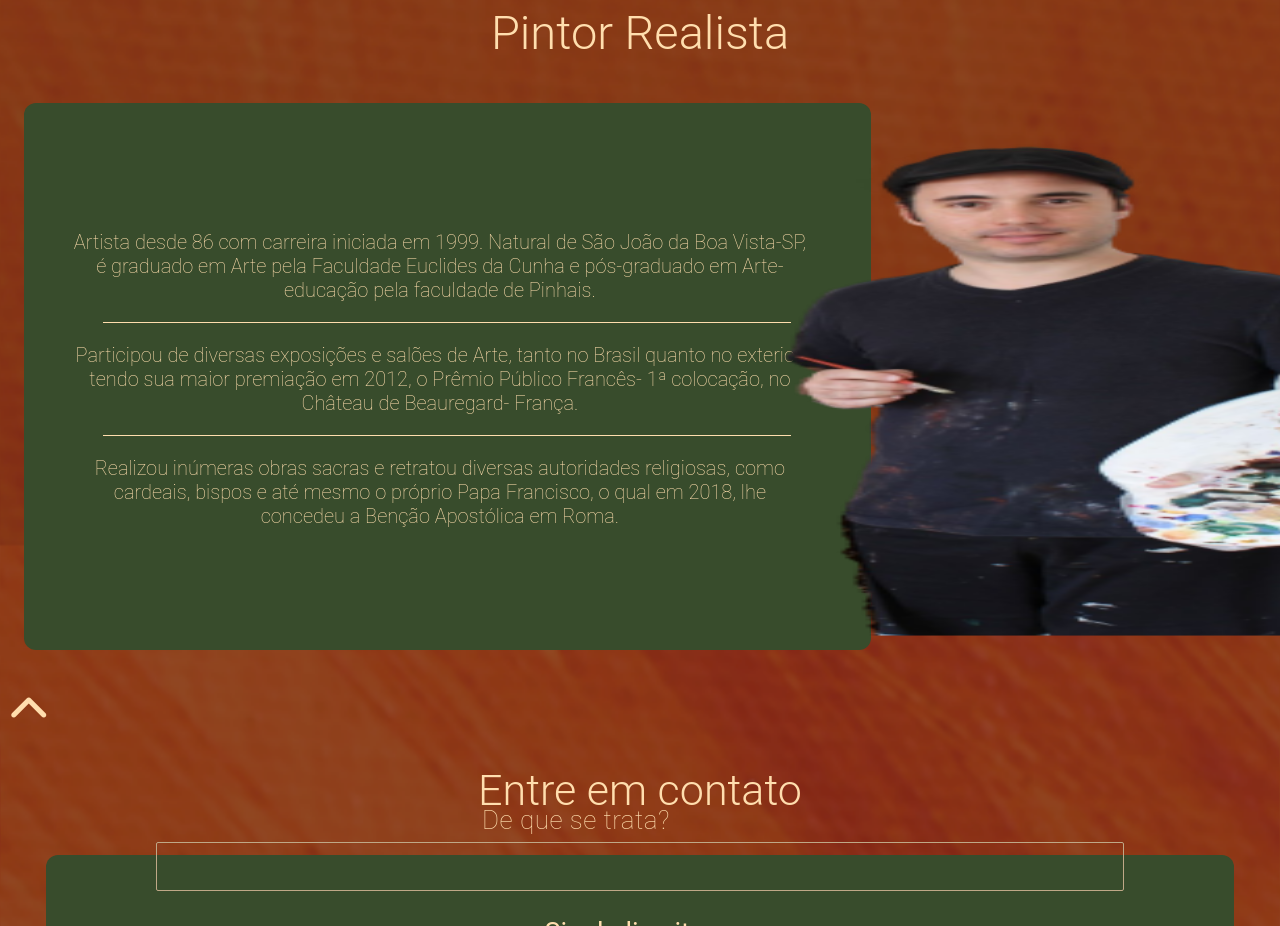
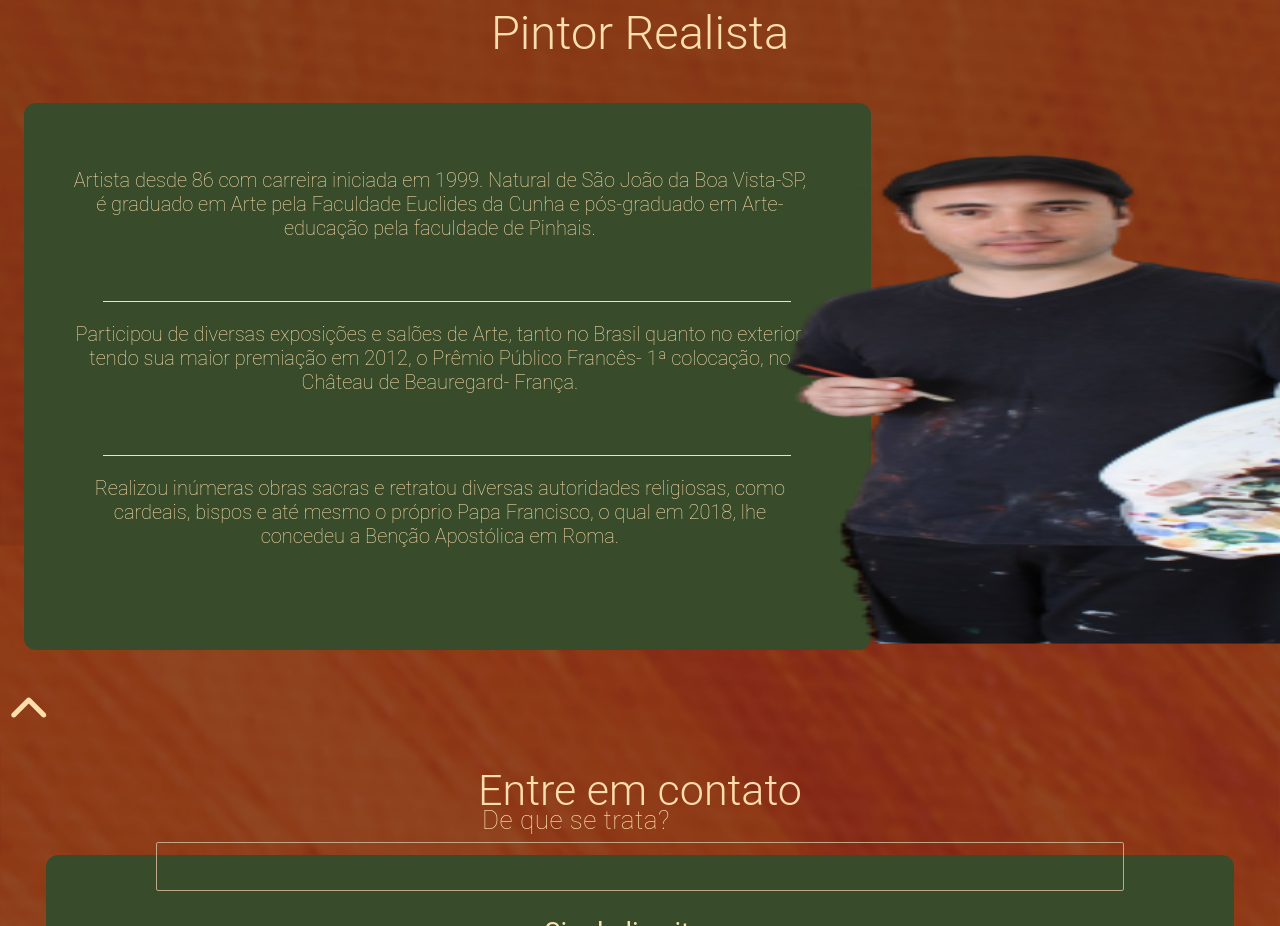
Before and after one commit to BCorbano/BCorbano.github.io, a website with bundled scripts: page index.html in a window 1280 px wide. Shown: the part 1720-2646 px from the top of the page. Built offline with nearby package versions, Linux system fonts and the light colour scheme; files whose address does not match are found by name.

Commit message:
classes update

```diff
--- a/index.html
+++ b/index.html
@@ -157,19 +157,19 @@
         <div id="bioWrap">
             <div class="card cardBio">
                 <div class="bioItem">
-                    <p>Artista desde 86 com carreira iniciada em 1999.
+                    <p class="bioText">Artista desde 86 com carreira iniciada em 1999.
                         Natural de São João da Boa Vista-SP, é graduado em Arte pela Faculdade Euclides da Cunha
                         e pós-graduado em Arte-educação pela faculdade de Pinhais.
                         </p>
                 </div> <div class="line"></div>
                 <div class="bioItem">
-                    <p>Participou de diversas exposições e salões de Arte, tanto no Brasil quanto no exterior,
+                    <p class="bioText">Participou de diversas exposições e salões de Arte, tanto no Brasil quanto no exterior,
                         tendo sua maior premiação em 2012, o Prêmio Público Francês- 1ª colocação,
                         no Château de Beauregard- França.
                     </p>
                 </div> <div class="line"></div>
                 <div class="bioItem">
-                    <p>Realizou inúmeras obras sacras e retratou diversas autoridades religiosas, como cardeais,
+                    <p class="bioText">Realizou inúmeras obras sacras e retratou diversas autoridades religiosas, como cardeais,
                         bispos e até mesmo o próprio Papa Francisco, o qual em 2018, lhe concedeu a
                         Benção Apostólica em Roma.
                     </p>
@@ -186,9 +186,9 @@
         <h2 id="contatoTitle">Entre em contato</h2>
         <!-- Alterar action e input hidden no deploy -->
         <form action="https://formsubmit.co/bcorbano@gmail.com" method="POST" class="card">
-            <div class="input dropdown">
+            <div class="input dropdown mdc-menu mdc-menu-surface"">
                 <label for="subject" class="inputLabel">De que se trata?</label>
-                <input class="mdc-menu mdc-menu-surface" id="subject">
+                <input class=" id="subject">
                 <ul class="mdc-list">
                     <li class="mdc-list-item" tabindex="0">
                         <span class="mdc-list-item__ripple"></span>
--- a/style.css
+++ b/style.css
@@ -487,6 +487,8 @@ button:hover {
     box-sizing: border-box;
 
     width: 30.07975460122699vw;
+    height: 60.02344665885111vh;
+    position: relative;
 
 
 }
@@ -508,9 +510,14 @@ button:hover {
     text-align: center;
     gap: 0.5rem;
 
-    max-height: 30vh;
+    height: 19.10550996483001vh;
 
     margin-left: 3.81129838231558vw;
+}
+
+.bioText {
+    font-size: 1.25rem;
+    font-stretch: expanded;
 }
 
 span {
```
